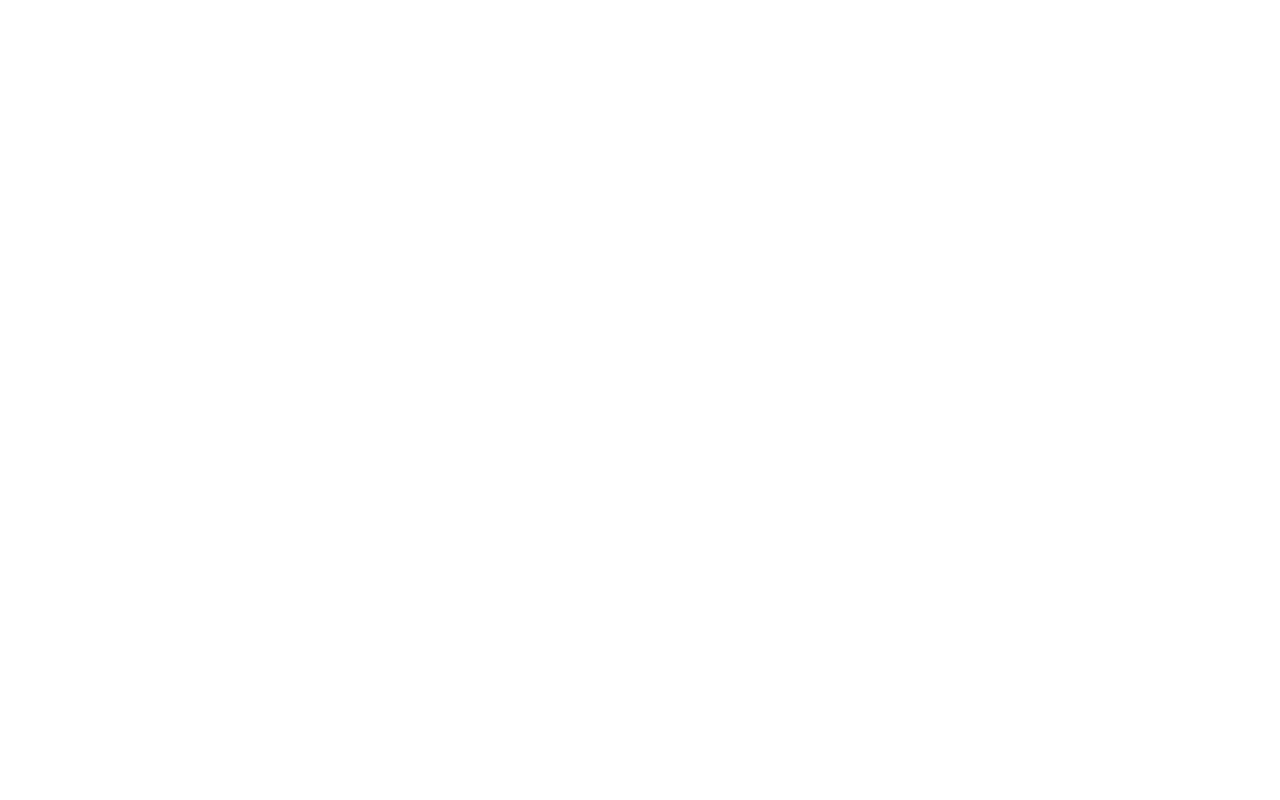
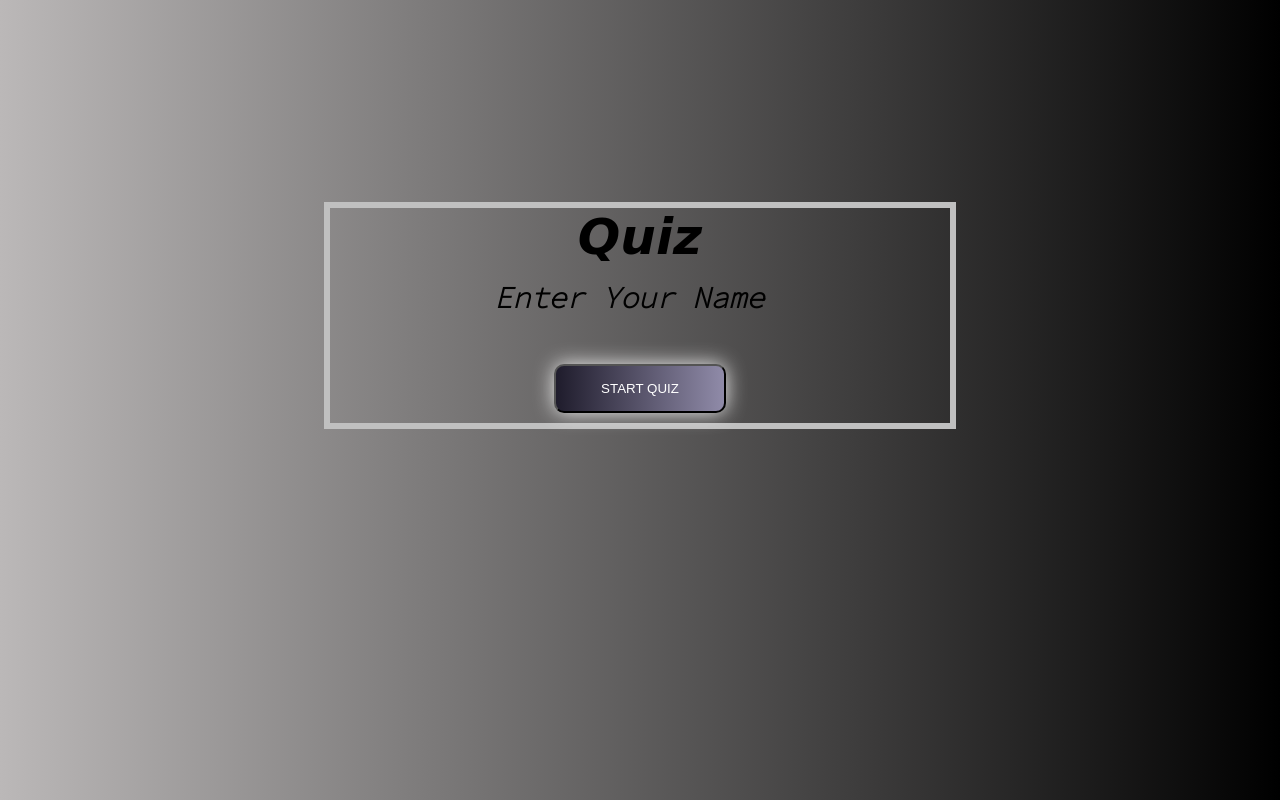
Before and after one commit to abdurrehman2001/quizzzzz..., a plain HTML site: page Index.html in a window 1280 px wide. Drawn offline with Linux system fonts and the light colour scheme.

Commit message:
First Page Done

```diff
--- a/Index.html
+++ b/Index.html
@@ -5,9 +5,18 @@
     <meta http-equiv="X-UA-Compatible" content="IE=edge">
     <meta name="viewport" content="width=device-width, initial-scale=1.0">
     <title>Quiz Apps</title>
+    <link rel="stylesheet" href="style.css">
 </head>
 <body>
 
+    <div class="main-box">
+        <div class="card">
+            <h2>Quiz</h2>
+            <input type="text" placeholder="Enter Your Name">
+            <br>
+            <button>Start Quiz</button>
+        </div>
+    </div>
     <script src="app.js"></script>
 </body>
 </html>
--- /dev/null
+++ b/style.css
@@ -0,0 +1,65 @@
+@import url('https://fonts.googleapis.com/css2?family=Source+Code+Pro:wght@200&display=swap');
+body{
+    background-image: linear-gradient(to right , rgb(187, 184, 184) , black);
+}
+.card{
+    border: 6px solid silver;
+    text-align: center;
+}
+.main-box{
+     margin: 0px auto;
+     width: 50%;
+     margin-top: 16%;
+}
+input{
+    width: 60%;
+    padding: 20px;
+    margin-bottom: 20px;
+    background-color: transparent;
+    border: none;
+    color: black;
+    font-size: 22px;
+    font-family:"Source Code Pro";
+    font-weight: bold;
+    font-style: italic;
+    padding-left: 100px;
+}
+input::placeholder{
+    color: black;
+    font-size: 30px;
+    font-family:"Source Code Pro";
+    font-weight: bold;
+    font-style: italic;
+}
+input:focus{
+    border: 3px solid;
+    outline: none;
+    border-radius: 20px;
+    transition: 0.5s;
+}
+h2{
+    padding: 0;
+    margin: 0;
+    font-size: 50px;
+    font-style: italic;
+    font-family: cursive ;
+}
+button{
+
+    background-image: linear-gradient(to right, #1F1C2C 0%, #928DAB  51%, #1F1C2C  100%);
+    margin: 10px;
+    padding: 15px 45px;
+    text-align: center;
+    text-transform: uppercase;
+    transition: 0.5s;
+    background-size: 200% auto;
+    color: white;
+    box-shadow: 0 0 20px #eee;
+    border-radius: 10px;
+}
+
+button:hover{
+    background-position: right center; /* change the direction of the change here */
+    color: #fff;
+    text-decoration: none;
+}
```
